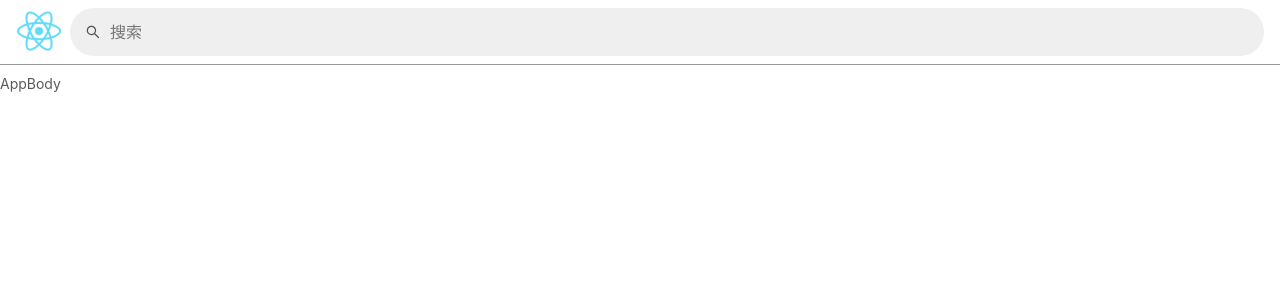
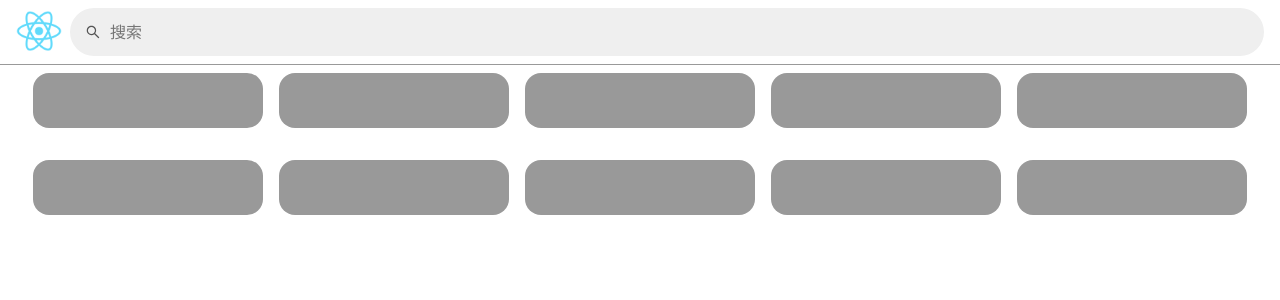
Before and after one commit to ryougifujino/art-gallery, a React app: page / in a window 1280 px wide. Shown: the top 300 px of the page. Built offline with nearby package versions, Linux system fonts and the light colour scheme.

Commit message:
Add basic Photo

```diff
--- a/src/components/AppBody/AppBody.module.less
+++ b/src/components/AppBody/AppBody.module.less
@@ -1,4 +1,6 @@
 .body {
   display: flex;
+  flex-wrap: wrap;
+  justify-content: center;
   padding: 8px 0;
 }
--- a/src/components/AppBody/AppBody.tsx
+++ b/src/components/AppBody/AppBody.tsx
@@ -1,6 +1,15 @@
 import React from 'react';
 import styles from './AppBody.module.less';
+import Photo from '../UI/Photo/Photo';
 
-const AppBody: React.FunctionComponent = () => <div className={styles.body}>AppBody</div>;
+const AppBody: React.FunctionComponent = () => (
+  <div className={styles.body}>
+    {Array(10)
+      .fill(null)
+      .map(() => (
+        <Photo />
+      ))}
+  </div>
+);
 
 export default AppBody;
--- /dev/null
+++ b/src/components/UI/Photo/Photo.module.less
@@ -0,0 +1,7 @@
+.photo {
+  background: #999999;
+  border-radius: 16px;
+  width: 230px;
+  min-height: 55px;
+  margin: 0 8px 32px;
+}
--- /dev/null
+++ b/src/components/UI/Photo/Photo.tsx
@@ -0,0 +1,6 @@
+import React from 'react';
+import styles from './Photo.module.less';
+
+const Photo: React.FunctionComponent = () => <div className={styles.photo}></div>;
+
+export default Photo;
```
Also changed, not shown: 1 other file (tests, documents, lock files or other folders).
